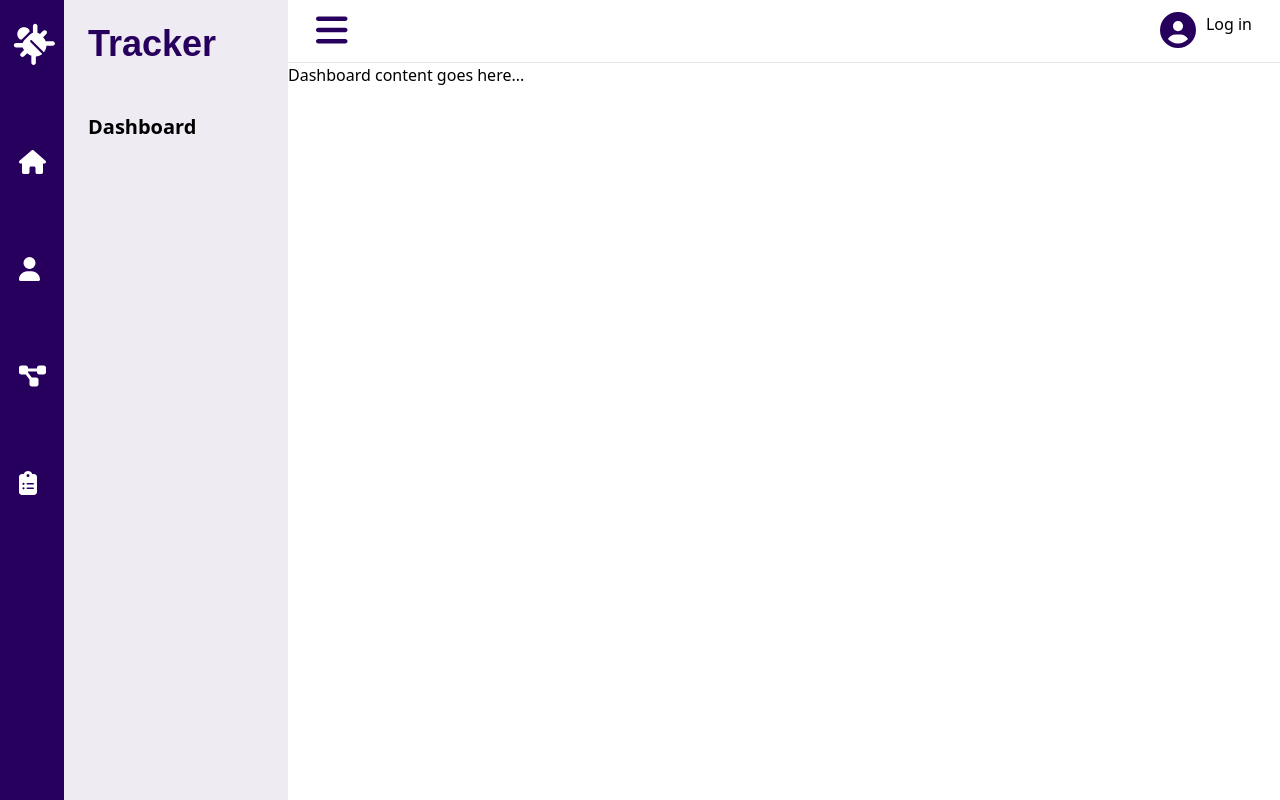
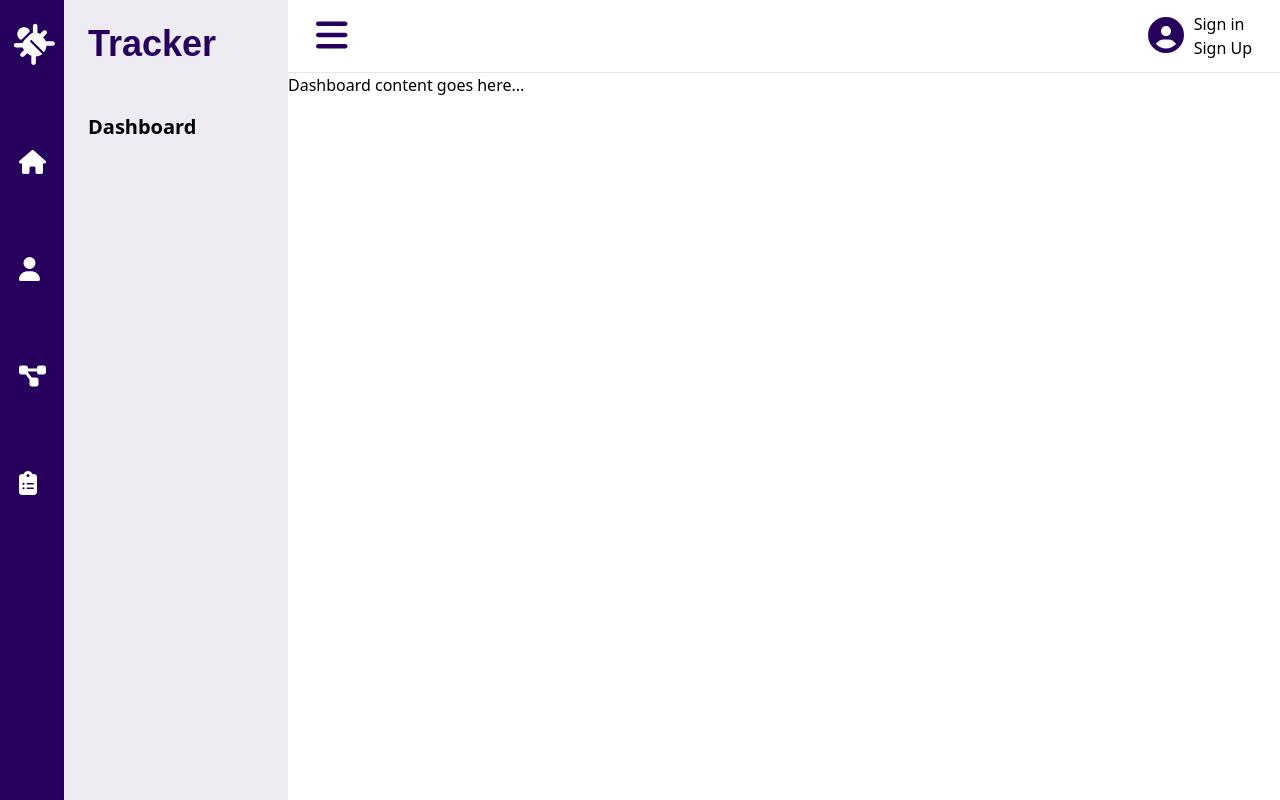
Before and after one commit to aaronlmjohnson/issue-tracker, a React (Create React App) app in the folder client/: page / in a window 1280 px wide. Built offline with nearby package versions, Linux system fonts and the light colour scheme.

Commit message:
added toggle to dropdown menu

```diff
--- /dev/null
+++ b/client/src/components/DropdownMenu.tsx
@@ -0,0 +1,22 @@
+import { useLogout } from "../hooks/useLogout";
+
+
+const DropdownMenu = (props:any)=>{
+
+    const {logout} = useLogout();
+    const menuVariant:any = {
+        on: 'absolute border border-black  border-t-0 z-10 bg-white right-[28px] px-4',
+        off: 'hidden'
+    }
+    console.log(menuVariant[props.toggleDropdown])
+
+    return (
+        <ul className={menuVariant[props.toggleDropdown]}>
+            <li><a href={`/users/${props.id}`}>Account Settings</a></li>
+            <li><button onClick={logout}>Log out</button></li>
+
+        </ul>
+    )
+}
+
+export default DropdownMenu;
--- a/client/src/components/Navbar.tsx
+++ b/client/src/components/Navbar.tsx
@@ -1,28 +1,75 @@
 import { FontAwesomeIcon } from '@fortawesome/react-fontawesome';
 import { faBars, faCircleUser} from '@fortawesome/free-solid-svg-icons';
 import { useAuthContext } from '../hooks/useAuthContext';
+import DropdownMenu from './DropdownMenu';
+import { useState } from 'react';
 
 const Navbar = ()=>{
     const hamburgerIcon = <FontAwesomeIcon icon={faBars} className="text-primary text-4xl"/>
     const userPortrait = <FontAwesomeIcon icon={faCircleUser} className="text-primary text-4xl"/>
     const {user} = useAuthContext();
-   console.log(user);
+
+    const [toggleDropdown, setToggleDropdown] = useState("off")
+
+    const dropdownToggle = ()=>{
+        setToggleDropdown(prevState => prevState === "on" ? "off" : "on");
+    }
+
+
     return(
-        <nav className="flex border border-x-0 border-t-0 px-7 py-3 place-content-between">
-            <div className="my-auto">
-                {hamburgerIcon}
+        <nav className="relative group">
+            <div className="flex border border-x-0 border-t-0 px-7 py-3 place-content-between">
+                <div className="my-auto">
+                    {hamburgerIcon}
+                </div>
+                <div>
+                    <div className="flex gap-x-[10px] ">
+                        <button  onClick={dropdownToggle}className="portrait-button">{userPortrait}</button>
+
+                        { user ?
+                            <div >
+                                <h3>{user.user.role}</h3>
+                                <button><h4 className="font-bold">{user.user.fullName}</h4></button>
+                            </div>
+                        :
+                            <div>
+                                <p><a href="/login">Sign in</a></p>
+                                <p><a href="/sign-up">Sign Up</a></p>
+                            </div>
+                        }
+                    </div>
+
+                </div>
             </div>
-            <div className="flex gap-x-[10px]">
-                {userPortrait}
+            <DropdownMenu toggleDropdown={toggleDropdown}/>
 
-                { user ?   <div>
-                    <h3>{user.user.role}</h3>
-                    <h4 className="font-bold">{user.user.fullName}</h4>
-                </div>
-                :<>Log in</>}
-            </div>
         </nav>
     );
 }
 
-export default Navbar
+export default Navbar;
+
+
+// import { useNavigate } from "react-router-dom";
+// import { useAuthContext } from "../hooks/useAuthContext";
+// import { useLogout } from "../hooks/useLogout";
+
+// const Navbar = ()=>{
+//     const { user } = useAuthContext();
+//     const { logout } = useLogout();
+
+//     return(
+//         <nav className="border-b-4 border-t-0 border-x-0  border-black">
+//             <p className=""><a href="/dashboard">Home</a></p>
+//             <p className=""><a href="/projects">Projects</a></p>
+//             <p className=""><a href="/users">Users</a></p>
+//             <p className=""><a href="/tickets">Tickets</a></p>
+//             {user ? <p>Logged in As: {user.user.fullName}</p> : <></>}
+//             {user && <button onClick={logout}>Log out</button>}
+//             {!user && <p><a href="/login">Sign in</a></p>}
+//             {!user && <p><a href="/sign-up">Sign Up</a></p>}
+//         </nav>
+//     )
+// }
+
+// export default Navbar;
--- a/client/src/index.css
+++ b/client/src/index.css
@@ -5,3 +5,8 @@
 .rotate-45{
     transform: scale(-1, 1) rotate(45deg);
 }
+
+.portrait-button:hover ~ .dropdown{
+    display: hidden;
+    background: green;
+}
```
